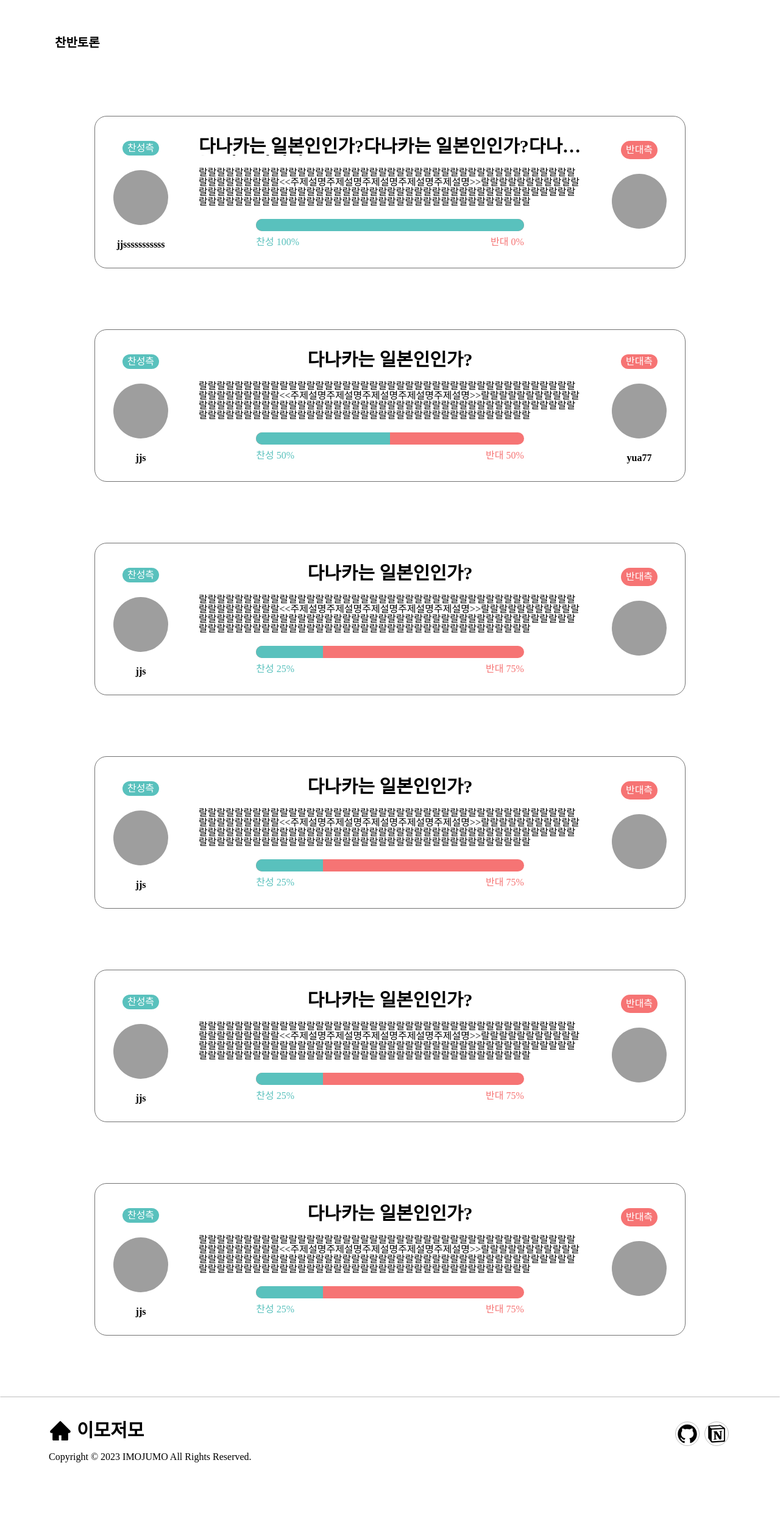
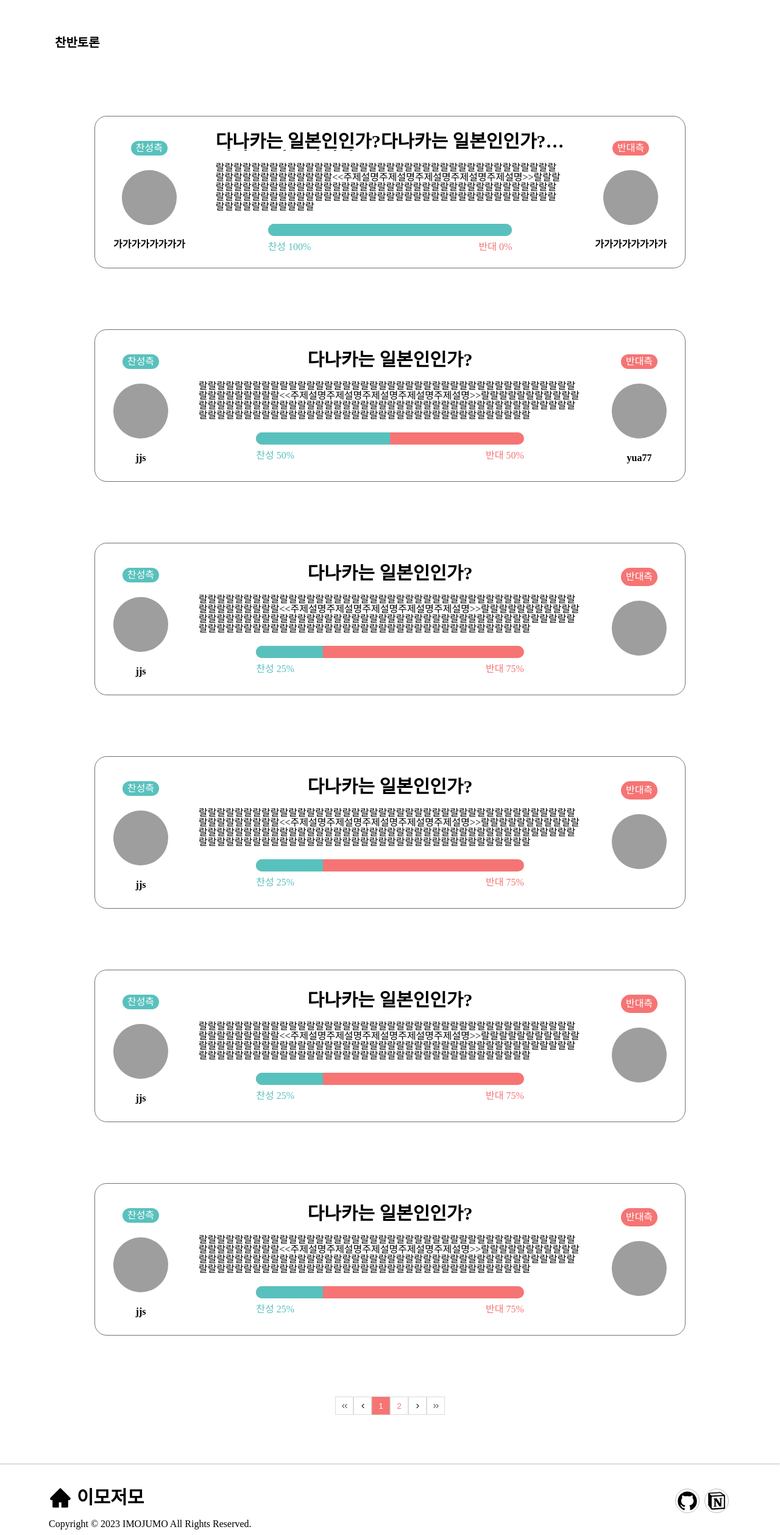
Before and after one commit to jumak-dev/imojumo, a React (Vite) app: page /pro-con-discussion in a window 1280 px wide. Shown: the top 2517 px of the page at 61% size. Before the commit the page ends 2450 px from the top, so only its background shows below. Built offline with nearby package versions, Linux system fonts and the light colour scheme; grey boxes are pictures that could not be loaded.

Commit message:
🔨 Pagination 추가 - #34

```diff
--- a/src/pages/BookDiscussionPage.tsx
+++ b/src/pages/BookDiscussionPage.tsx
@@ -1,13 +1,8 @@
+import { useState } from 'react';
 import styled from 'styled-components';
 import MainContainer from '../styles/layout';
 import BookDiscussionCard from '../components/BookDiscussion/BookDiscussionCard';
-
-export interface PageInfo {
-  page: number;
-  totalPage: number;
-  totalCount: number;
-  currentCount: number;
-}
+import Pagination, { PageInfo } from '../components/UI/Pagination/Pagination';
 
 export interface BookDiscussionInfo {
   id: string;
@@ -136,15 +131,44 @@ const dummyData: BookDiscussionData = {
 };
 
 function BookDiscussion() {
+  const [posts] = useState<BookDiscussionInfo[]>(dummyData.data);
+  const [paginate, setPaginate] = useState(1);
+  const [paginationInfo] = useState<PageInfo>(dummyData.pageInfo);
+
+  /* 9개씩 가지고 옴
+  useEffect(() => {
+    const fetchData = async () => {
+      try {
+        // params에 현재 page 쪽수, 보여질 게시물 개수인 limit 담기
+        const res = await fetch('').then((res) => res.json());
+        const postData = res.data;
+        const paginationData: PageInfo = res.pageInfo;
+
+        // setPosts 만들어서
+        setPosts(postData);
+        // setPosts 만들어서
+        setPaginationInfo(postData)
+      } catch (e) {
+        console.log(e)
+      }
+
+    };
+  }, [paginate]); // paginate 쪽수 변경할 때마다 새로운 데이터 가지고 오게 의존성 추가
+  */
+
   return (
     <MainContainer>
       <Subtitle>독서토론</Subtitle>
       <BookDiscussionCardContainer>
-        {dummyData.data.map((data) => (
-          <BookDiscussionCard bookDiscussionData={data} key={data.id} />
+        {posts.map((post) => (
+          <BookDiscussionCard bookDiscussionData={post} key={post.id} />
         ))}
       </BookDiscussionCardContainer>
-      {/* 페이지네이션 */}
+      <Pagination
+        paginate={paginate}
+        setPaginate={setPaginate}
+        paginationInfo={paginationInfo}
+      />
     </MainContainer>
   );
 }
--- a/src/pages/ProConDiscussionPage.tsx
+++ b/src/pages/ProConDiscussionPage.tsx
@@ -1,8 +1,10 @@
+import { useState } from 'react';
 import styled from 'styled-components';
 import MainContainer from '../styles/layout';
-import { Subtitle, PageInfo } from './BookDiscussionPage';
+import { ColFlex } from '../styles/shared';
+import { Subtitle } from './BookDiscussionPage';
 import ProConDiscussionCard from '../components/ProConDiscussion/ProConDiscussionCard';
-import { ColFlex } from '../styles/shared';
+import Pagination, { PageInfo } from '../components/UI/Pagination/Pagination';
 
 export interface Post {
   id: number;
@@ -39,8 +41,8 @@ const dummyData: ProConDiscussionData = {
       updatedAt: '2023-04-18T02:35:20.116Z',
       agreeCount: 1,
       disagreeCount: 0,
-      agreeUser: 'jjsssssssssss',
-      disagreeUser: '',
+      agreeUser: '가가가가가가가가',
+      disagreeUser: '가가가가가가가가',
     },
     {
       id: 44,
@@ -127,14 +129,44 @@ const dummyData: ProConDiscussionData = {
 };
 
 function ProConDiscussion() {
+  const [posts] = useState<Post[]>(dummyData.posts);
+  const [paginate, setPaginate] = useState(1);
+  const [paginationInfo] = useState<PageInfo>(dummyData.pageInfo);
+
+  /* 4개씩 가지고 옴
+  useEffect(() => {
+    const fetchData = async () => {
+      try {
+        // params에 현재 page 쪽수, 보여질 게시물 개수인 limit 담기
+        const res = await fetch('').then((res) => res.json());
+        const postData = res.data;
+        const paginationData: PageInfo = res.pageInfo;
+
+        // setPosts 만들어서
+        setPosts(postData);
+        // setPosts 만들어서
+        setPaginationInfo(postData)
+      } catch (e) {
+        console.log(e)
+      }
+
+    };
+  }, [paginate]); // paginate 쪽수 변경할 때마다 새로운 데이터 가지고 오게 의존성 추가
+  */
+
   return (
     <MainContainer>
       <Subtitle>찬반토론</Subtitle>
       <ProConDiscussionCardContainer>
-        {dummyData.posts.map((post) => (
+        {posts.map((post) => (
           <ProConDiscussionCard procondiscussionData={post} key={post.id} />
         ))}
       </ProConDiscussionCardContainer>
+      <Pagination
+        paginate={paginate}
+        setPaginate={setPaginate}
+        paginationInfo={paginationInfo}
+      />
     </MainContainer>
   );
 }
```
